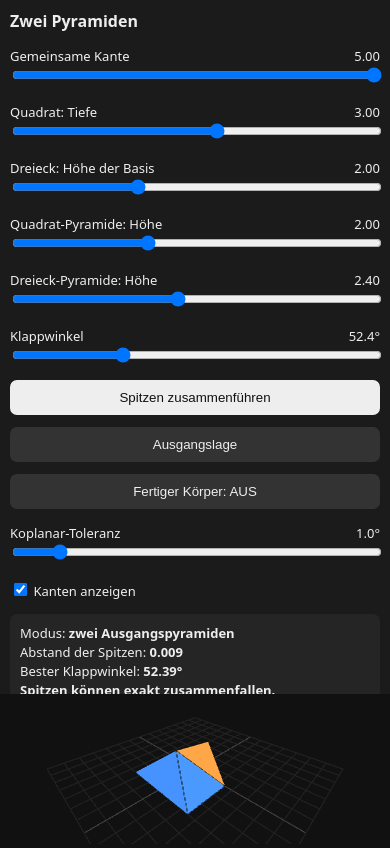
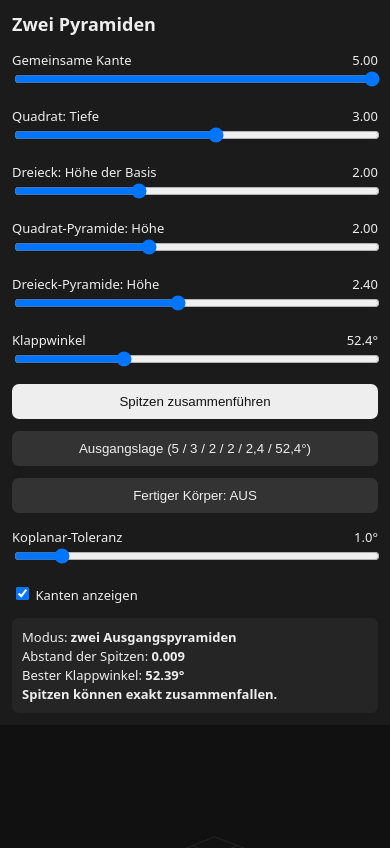
Before and after one commit to marsrakete/pyramiden, a plain HTML site: page index.html in a window 390 px wide. Shown: the top 848 px of the page. Drawn offline with nearby package versions, Linux system fonts and the light colour scheme.

Commit message:
Enhance mobile responsiveness and reset button
Updated responsive design for mobile view and improved reset functionality.

```diff
--- a/index.html
+++ b/index.html
@@ -15,7 +15,13 @@ button{width:100%;padding:10px;margin-top:12px;border:0;border-radius:7px;cursor
 .primary{background:#eee;color:#111}.secondary{background:#333;color:#eee}
 .row{margin-top:15px;font-size:13px}.hint{font-size:12px;line-height:1.45;color:#aaa;margin-top:18px}
 #status{margin-top:14px;padding:10px;background:#252525;border-radius:7px;font-size:13px;line-height:1.45}
-@media(max-width:700px){#app{grid-template-columns:1fr;grid-template-rows:auto 1fr}#ui{padding:10px}h2{font-size:16px}.hint{display:none}}
+@media(max-width:700px){
+ html,body{height:auto;min-height:100%;overflow:auto}
+ #app{height:auto;min-height:100dvh;display:flex;flex-direction:column}
+ #ui{padding:12px}
+ #view{height:62dvh;min-height:420px;width:100%}
+ h2{font-size:18px}.hint{display:none}
+}
 </style>
 </head>
 <body>
@@ -35,7 +41,7 @@ button{width:100%;padding:10px;margin-top:12px;border:0;border-radius:7px;cursor
 <label>Klappwinkel <span class="value" id="av"></span></label>
 <input id="angle" type="range" min="0" max="180" step=".1" value="52.4">
 <button class="primary" id="meet">Spitzen zusammenführen</button>
-<button class="secondary" id="reset">Ausgangslage</button>
+<button class="secondary" id="reset">Ausgangslage (5 / 3 / 2 / 2 / 2,4 / 52,4°)</button>
 <button class="secondary" id="finalMode">Fertiger Körper: AUS</button>
 <label>Koplanar-Toleranz <span class="value" id="tolv">1.0°</span></label>
 <input id="tol" type="range" min="0.1" max="8" step=".1" value="1">
@@ -126,6 +132,40 @@ function buildFinal(p){
  }
 }
 
+
+function fitCameraToVisibleObject(){
+ const objects=finalMode ? [groupFinal] : [groupQ,groupT];
+ const box=new THREE.Box3();
+ let found=false;
+ for(const o of objects){
+   o.updateWorldMatrix(true,true);
+   const b=new THREE.Box3().setFromObject(o);
+   if(!b.isEmpty()){ box.union(b); found=true; }
+ }
+ if(!found) return;
+
+ const center=box.getCenter(new THREE.Vector3());
+ const size=box.getSize(new THREE.Vector3());
+ const maxSize=Math.max(size.x,size.y,size.z,0.1);
+
+ // Preserve the current viewing direction, but point it at the actual model.
+ let dir=new THREE.Vector3().subVectors(camera.position,controls.target);
+ if(dir.lengthSq()<0.001) dir.set(1,1,1);
+ dir.normalize();
+
+ const vFov=THREE.MathUtils.degToRad(camera.fov);
+ const hFov=2*Math.atan(Math.tan(vFov/2)*Math.max(camera.aspect,0.1));
+ const limitingFov=Math.min(vFov,hFov);
+ const distance=(maxSize/2)/Math.tan(limitingFov/2)*1.35;
+
+ controls.target.copy(center);
+ camera.position.copy(center).add(dir.multiplyScalar(distance));
+ camera.near=Math.max(0.01,distance/100);
+ camera.far=Math.max(100,distance*100);
+ camera.updateProjectionMatrix();
+ controls.update();
+}
+
 // Scharnierkante liegt auf X-Achse: (-w/2,0,0) bis (w/2,0,0).
 // Quadrat liegt auf +Z, Dreieck auf -Z. Beide Pyramidenspitzen zunächst auf +Y.
 function rebuild(){
@@ -148,6 +188,7 @@ function rebuild(){
  lineHinge=new THREE.Line(hg,new THREE.LineBasicMaterial({color:0xff3030}));
  scene.add(lineHinge); lineHinge.visible=!finalMode;
  updateLabels(); updateStatus();
+ fitCameraToVisibleObject();
 }
 function apexQ(){
  const p=params(); return new THREE.Vector3(0,p.hq,p.dq/2);
@@ -198,13 +239,21 @@ document.getElementById('finalMode').onclick=()=>{
  document.getElementById('finalMode').textContent='Fertiger Körper: '+(finalMode?'AN':'AUS');
  rebuild();
 };
-document.getElementById('reset').onclick=()=>{el.angle.value=0;rebuild()};
+document.getElementById('reset').onclick=()=>{
+ const defaults={w:5,dq:3,dt:2,hq:2,ht:2.4,angle:52.4};
+ for(const [k,v] of Object.entries(defaults)) el[k].value=v;
+ document.getElementById('tol').value=1;
+ document.getElementById('tolv').textContent='1.0°';
+ rebuild();
+};
 document.getElementById('meet').onclick=()=>{
  const [a,d]=bestMeetAngle(); el.angle.value=a; rebuild();
 };
 function resize(){
  const w=view.clientWidth,h=view.clientHeight;
+ if(!w || !h) return;
  renderer.setSize(w,h,false); camera.aspect=w/h;camera.updateProjectionMatrix();
+ fitCameraToVisibleObject();
 }
 new ResizeObserver(resize).observe(view);
 rebuild(); resize();
```
